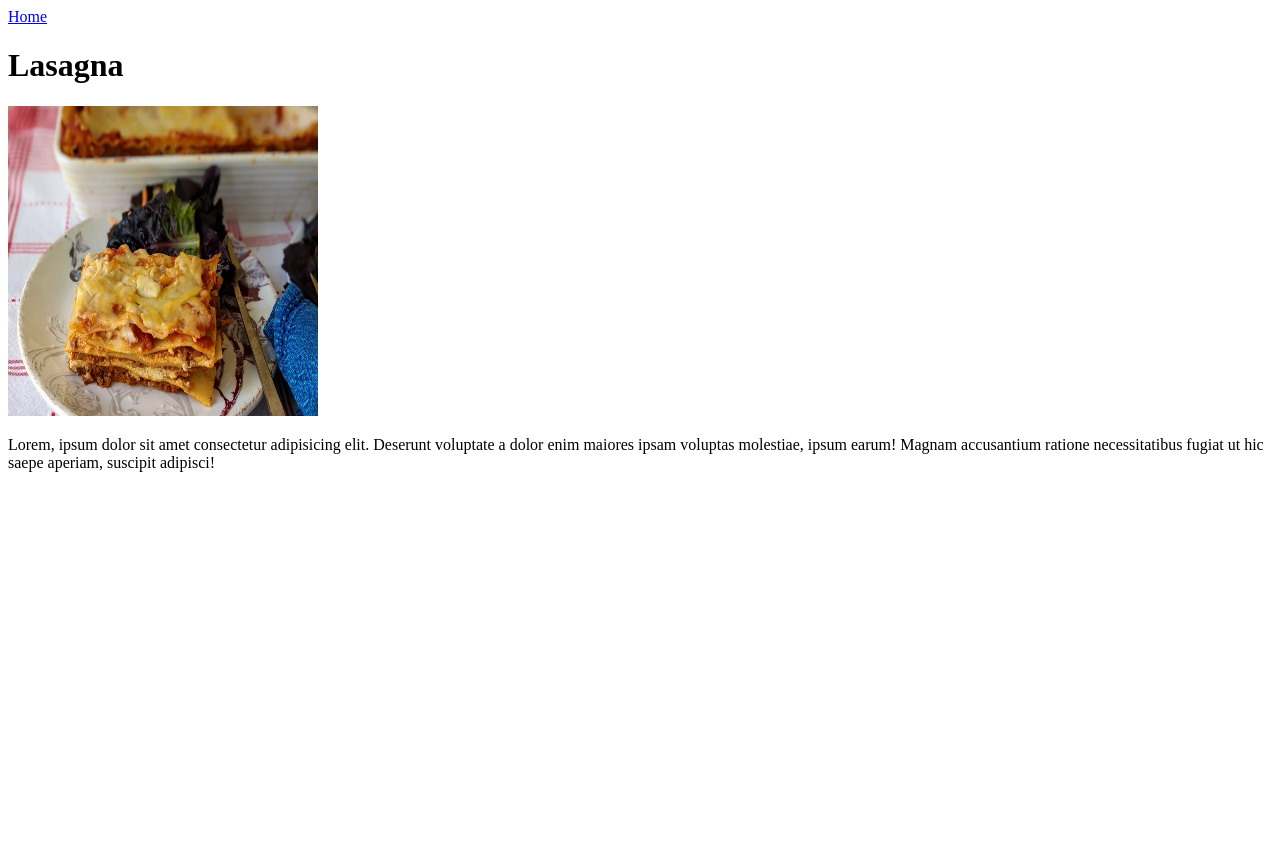
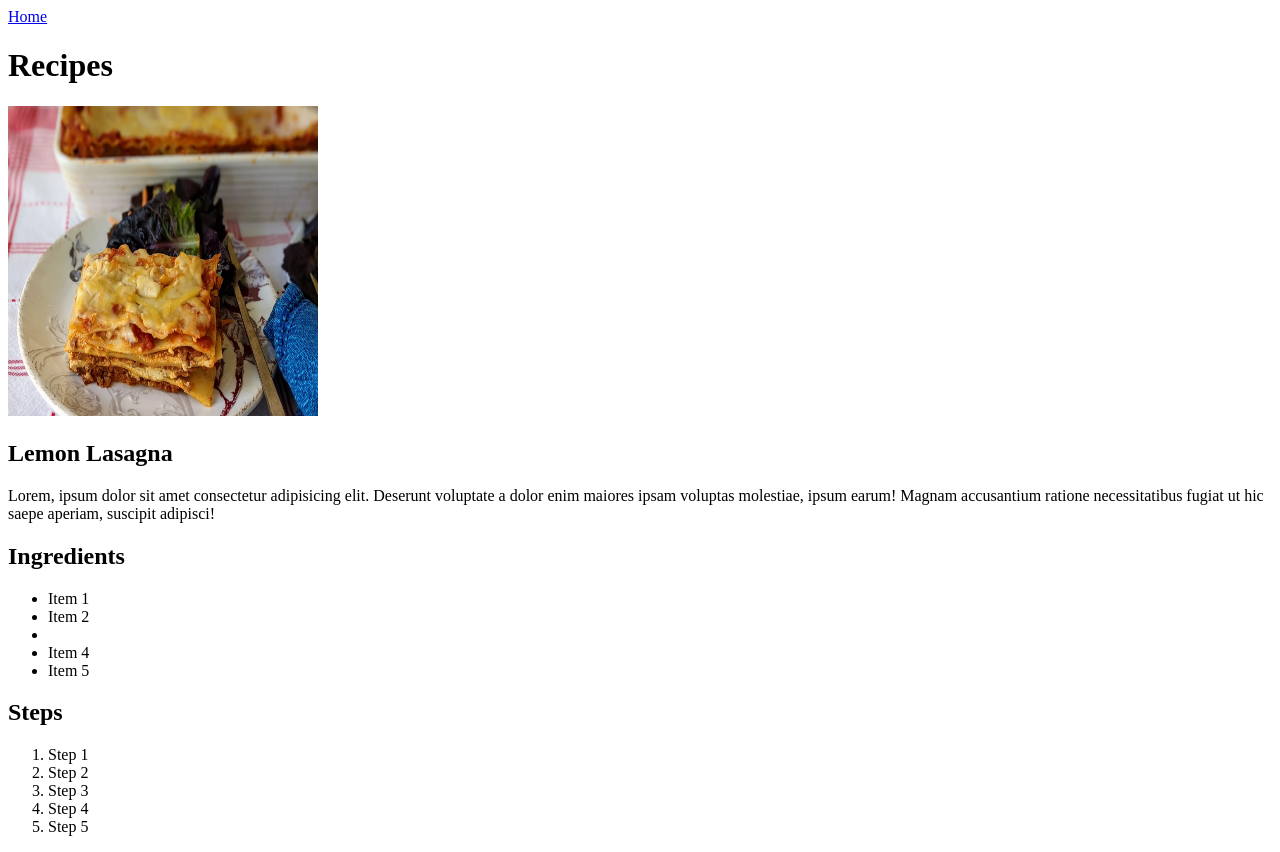
Before and after one commit to AxAodo/odin-recipes, a plain HTML site: page recipes/lasagna.html in a window 1280 px wide. Before the commit the page ends 800 px from the top, so only its background shows below. Drawn offline with Linux system fonts and the light colour scheme.

Commit message:
added recipe items and steps.

```diff
--- a/recipes/lasagna.html
+++ b/recipes/lasagna.html
@@ -3,22 +3,41 @@
   <head>
     <meta charset="UTF-8" />
     <meta name="viewport" content="width=device-width, initial-scale=1.0" />
-    <title>Lasagna Recipe</title>
+    <title>Recipes | Lasagna</title>
   </head>
   <body>
     <a href="../index.html">Home</a>
-    <h1>Lasagna</h1>
+    <h1>Recipes</h1>
     <img
       src="images/lasagna.webp"
       alt="Lasagna Picture"
       height="310"
       width="310"
     />
+    <h2>Lemon Lasagna</h2>
     <p>
       Lorem, ipsum dolor sit amet consectetur adipisicing elit. Deserunt
       voluptate a dolor enim maiores ipsam voluptas molestiae, ipsum earum!
       Magnam accusantium ratione necessitatibus fugiat ut hic saepe aperiam,
       suscipit adipisci!
     </p>
+
+    <h2>Ingredients</h2>
+    <ul>
+      <li>Item 1</li>
+      <li>Item 2</li>
+      <li><Item 3/li></li>
+      <li>Item 4</li>
+      <li>Item 5</li>
+    </ul>
+
+    <h2>Steps</h2>
+    <ol>
+      <li>Step 1</li>
+      <li>Step 2</li>
+      <li>Step 3</li>
+      <li>Step 4</li>
+      <li>Step 5</li>
+    </ol>
   </body>
 </html>
```
